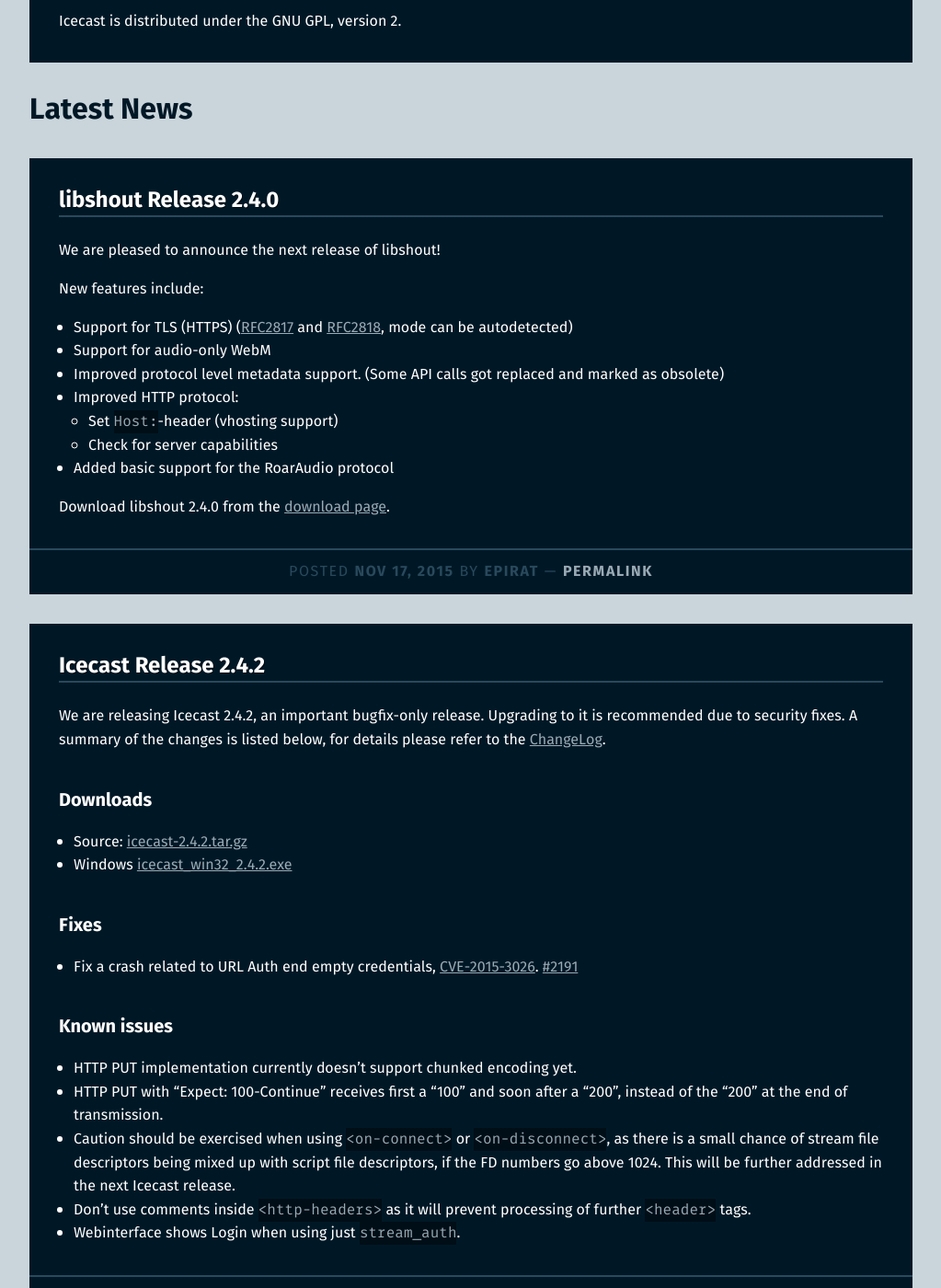
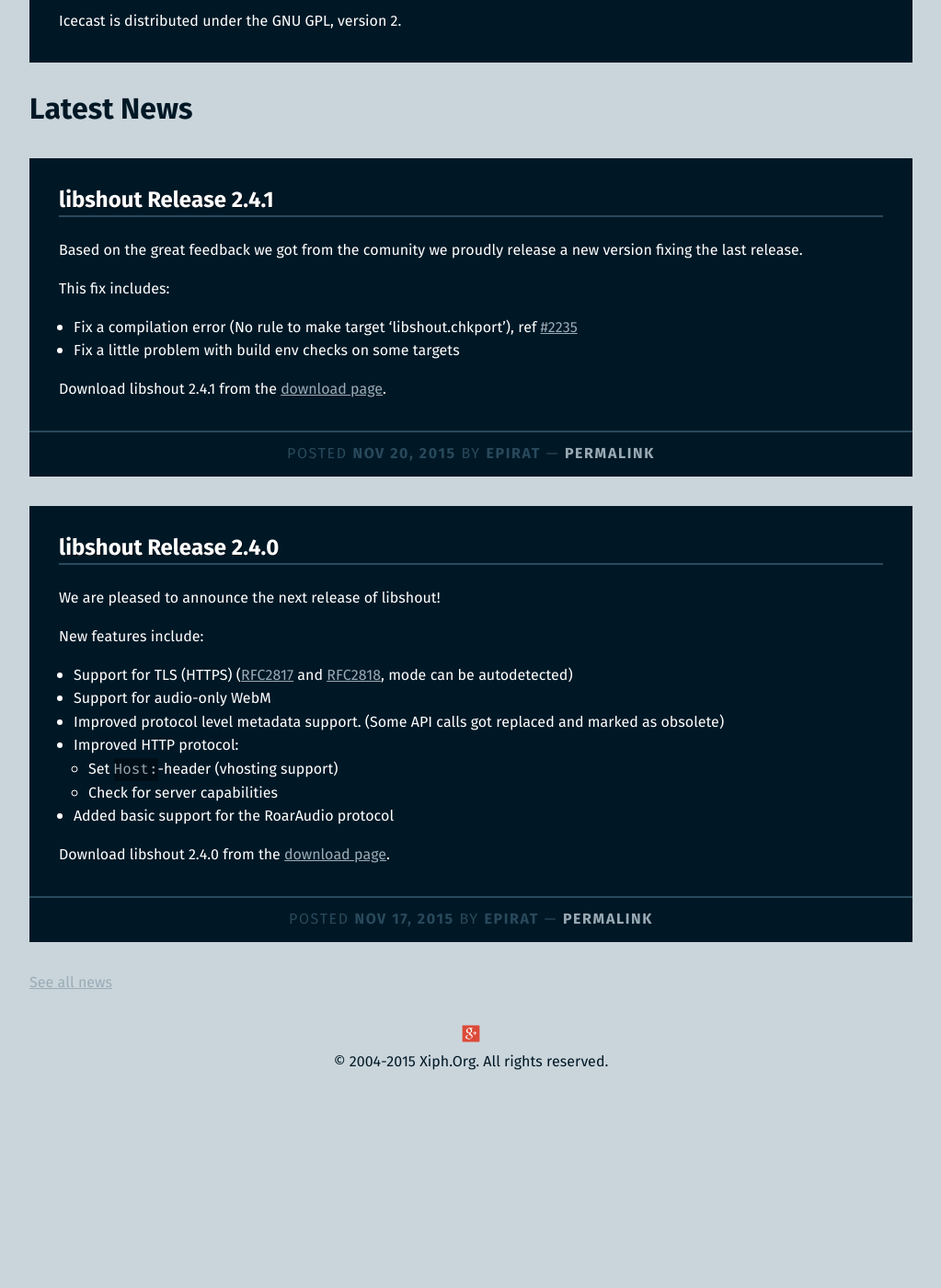
Before and after one commit to barionleg/Xipho, a Jekyll site: the page built from index.html, in a window 1280 px wide and 1400 px high, scrolled down 458 px. Shown: the whole window at 92% size, without its empty margins (128-1151 px from the left). Built offline with Jekyll 4.4.1, drawn with Linux system fonts in a browser that asks for light colours; after the commit the page ends 1658 px from its top, so only the background shows below that.

Commit message:
Announce our libshout 2.4.1 release

```diff
--- /dev/null
+++ b/_posts/2015-11-20-libshout-release-2_4_1.md
@@ -0,0 +1,18 @@
+---
+layout: post
+title:  "libshout Release 2.4.1"
+date:   2015-11-20
+author: ePirat
+categories: libshout release
+---
+
+Based on the great feedback we got from the comunity we proudly release a new version fixing the last release.
+
+This fix includes:
+
+- Fix a compilation error (No rule to make target 'libshout.chkport'), ref [#2235]
+- Fix a little problem with build env checks on some targets
+
+Download libshout 2.4.1 from the [download page]({{ "/download" | prepend: site.baseurl }}).
+
+[#2235]: https://trac.xiph.org/ticket/2235
--- a/download.md
+++ b/download.md
@@ -87,7 +87,7 @@ For further instruction, see our Wiki page: [Icecast Git Workflow](https://wiki.
 		<tr>
 			<td>libshout</td>
 			<td>Library which can be used to write a source client like ices</td>
-			<td><a href="http://downloads.xiph.org/releases/libshout/libshout-2.4.0.tar.gz">Latest: 2.4.0 (tar.gz)</a><br />
+			<td><a href="http://downloads.xiph.org/releases/libshout/libshout-2.4.1.tar.gz">Latest: 2.4.1 (tar.gz)</a><br />
 				<a href="http://downloads.xiph.org/releases/libshout/">Older</a></td>
 		</tr>
         <tr>
```
